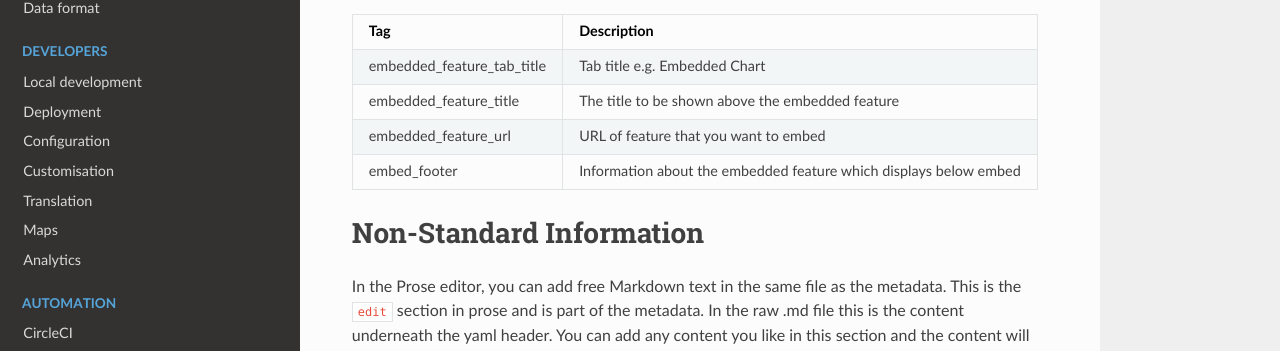
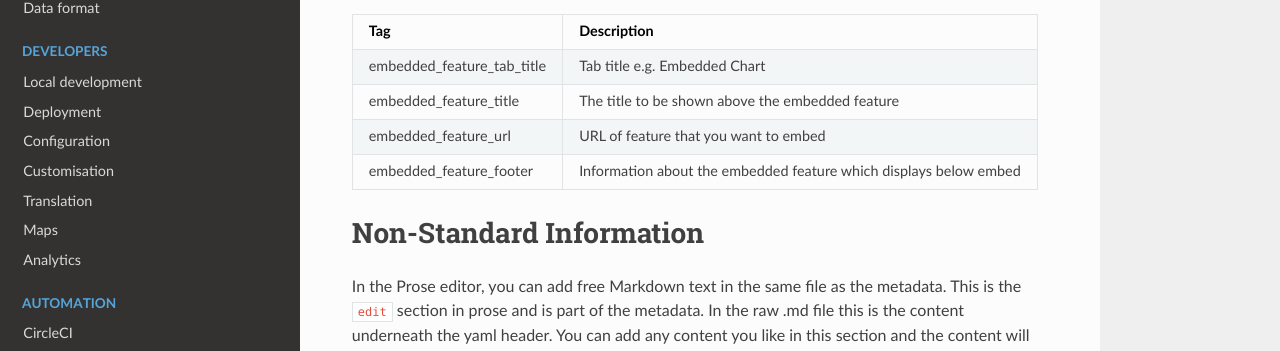
Before and after one commit to open-sdg/open-sdg, an MkDocs documentation site: the page built from docs/metadata-format.md, in a window 1280 px wide and 900 px high, scrolled down 4108 px. Shown: the part 96-447 px from the top of the window. Built offline with MkDocs 1.6.1, drawn with Linux system fonts in a browser that asks for light colours; nearby versions of some CDN libraries; old or Windows-style settings are respelled for this version of MkDocs.

Commit message:
Changed embed footer metadata field name

```diff
--- a/docs/metadata-format.md
+++ b/docs/metadata-format.md
@@ -143,7 +143,7 @@ You may want to add an additional feature which isn't created from data, such as
 | embedded_feature_tab_title          | Tab title e.g. Embedded Chart                    |
 | embedded_feature_title              | The title to be shown above the embedded feature |
 | embedded_feature_url                | URL of feature that you want to embed            |
-| embed_footer                        | Information about the embedded feature which displays below embed |
+| embedded_feature_footer             | Information about the embedded feature which displays below embed |
 
 # Non-Standard Information
 
```
